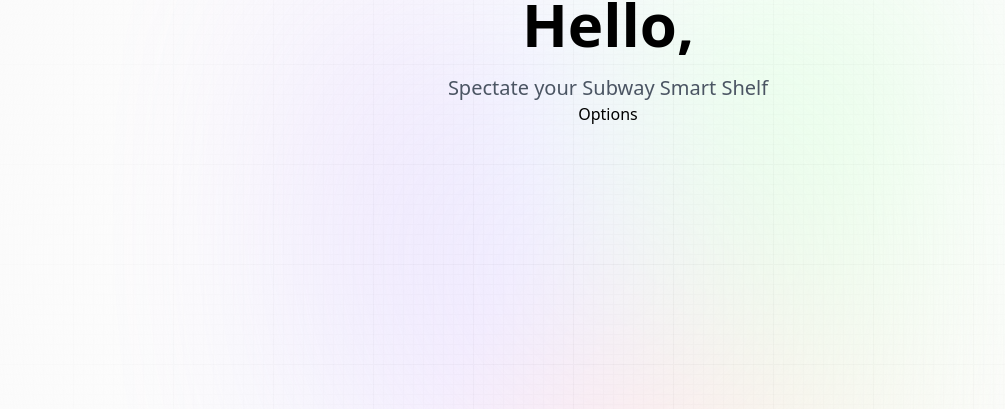
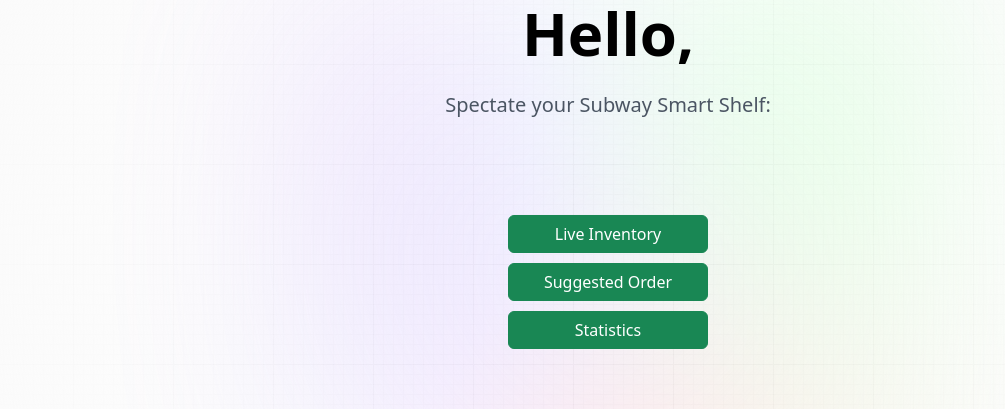
Before and after one commit to ArchanPatel/subwai, a Next.js app: page / in a window 1280 px wide. Shown: the part 141-550 px from the top of the page, without its empty margins (32-1037 px from the left). Built offline with nearby package versions, Linux system fonts and the light colour scheme; no server answers.

Commit message:
Added in app navigation to the three different pages.

```diff
--- /dev/null
+++ b/app/live_inventory/page.jsx
@@ -0,0 +1,32 @@
+import React from 'react'
+
+const page = () => {
+  return (
+    <div>
+  <h1>Sample Table</h1>
+  <table>
+    <thead>
+      <tr>
+        <th>Column 1</th>
+        <th>Column 2</th>
+        <th>Column 3</th>
+      </tr>
+    </thead>
+    <tbody>
+      <tr>
+        <td>Data 1</td>
+        <td>Data 2</td>
+        <td>Data 3</td>
+      </tr>
+      <tr>
+        <td>Data 4</td>
+        <td>Data 5</td>
+        <td>Data 6</td>
+      </tr>
+    </tbody>
+  </table>
+</div>
+  )
+}
+
+export default page
--- a/app/page.jsx
+++ b/app/page.jsx
@@ -9,8 +9,9 @@
       {/* <span className='green_gradient text-center'> Automated Inventory</span> */}
       </h1>
       <p className='desc text-center'>
-      Spectate your Subway Smart Shelf
+      Spectate your Subway Smart Shelf:
     </p>
+    <div className="Home" style={{ marginTop: '80px' }}/>
 
     <Options />
     </section>
--- /dev/null
+++ b/app/profile/page.jsx
@@ -0,0 +1,9 @@
+import React from 'react'
+
+const profile = () => {
+  return (
+    <div>Profile Page</div>
+  )
+}
+
+export default profile
--- /dev/null
+++ b/app/statistics/page.jsx
@@ -0,0 +1,9 @@
+import React from 'react'
+
+const page = () => {
+  return (
+    <div>page</div>
+  )
+}
+
+export default page
--- /dev/null
+++ b/app/suggested_order/page.jsx
@@ -0,0 +1,9 @@
+import React from 'react'
+
+const page = () => {
+  return (
+    <div>page</div>
+  )
+}
+
+export default page
--- a/components/Nav.jsx
+++ b/components/Nav.jsx
@@ -88,7 +88,7 @@
               height={37}
               className='rounded-full'
               alt='profile'
-              onClick={() => setToggleDropdown((prev) =>
+                  onClick={() => setToggleDropdown((prev) =>
                 !prev)}
             />
 
--- a/components/Options.jsx
+++ b/components/Options.jsx
@@ -1,8 +1,24 @@
-import React from 'react'
+import 'bootstrap/dist/css/bootstrap.css'
+import Link from 'next/link'
+
 
 const Options = () => {
   return (
-    <div>Options</div>
+    <div class="button-container">
+
+    <div class="button">
+      <Link href='/live_inventory' className='btn btn-success'>Live Inventory</Link>
+    </div>
+    <div class="button">
+      <Link href='/suggested_order'className='btn btn-success'>Suggested Order</Link>
+    </div>
+    <div class="button">
+      <Link href='/statistics' className='btn btn-success'>Statistics</Link>
+    </div>
+
+  </div>
+
+
   )
 }
 
--- a/components/Profile.jsx
+++ /dev/null
@@ -1,9 +0,0 @@
-import React from 'react'
-
-const Profile = () => {
-  return (
-    <div>Profile</div>
-  )
-}
-
-export default Profile
--- a/styles/globals.css
+++ b/styles/globals.css
@@ -168,3 +168,16 @@
 .flex-between {
   @apply flex justify-between items-center;
 }
+
+
+
+/* ADDED STUFF */
+.button-container {
+  display: flex;
+  flex-direction: column;
+  align-items: center;
+}
+.btn {
+  width: 200px; /* Adjust the desired width */
+  margin-bottom: 10px; /* Adjust spacing between buttons */
+}
```
